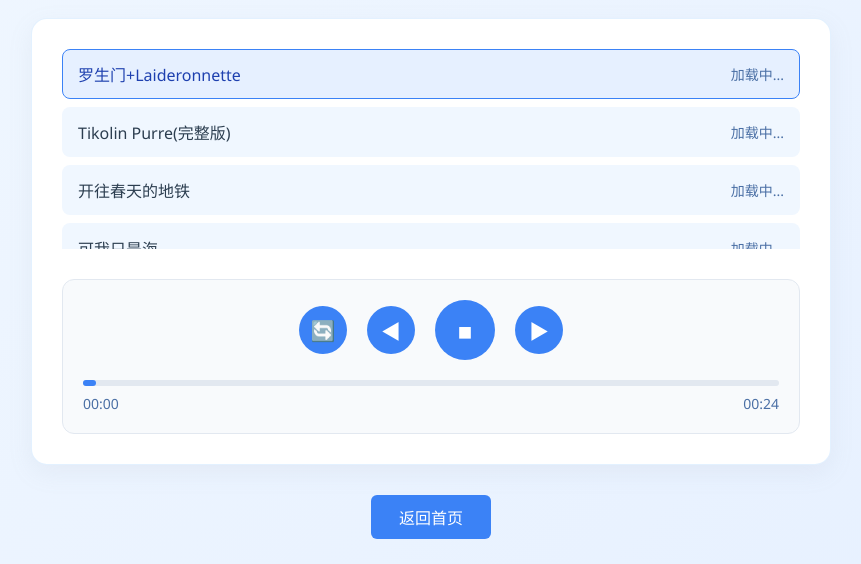
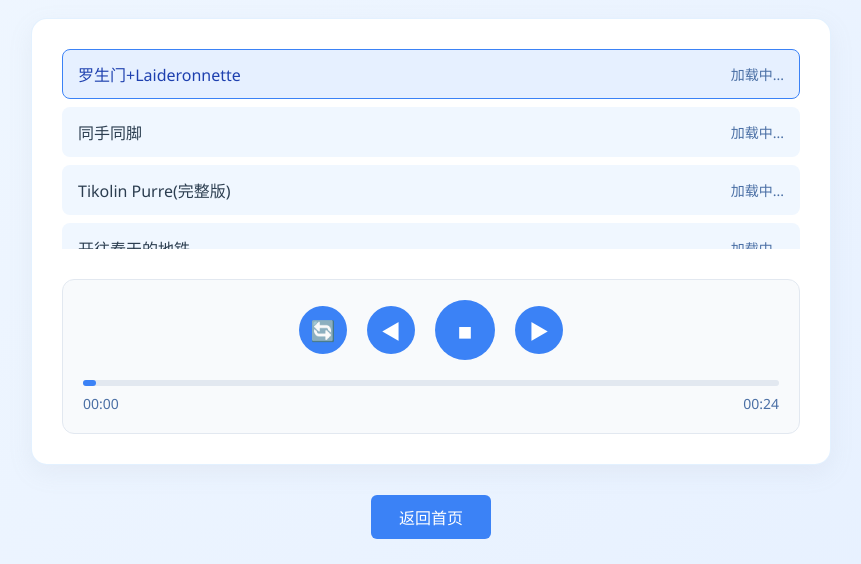
Before and after one commit to scjh986-web/cjh, a plain HTML site: page z.html in a window 1280 px wide. Shown: the part 108-672 px from the top of the page, without its empty margins (209-1070 px from the left). Drawn offline with Linux system fonts and the light colour scheme; files whose address does not match are found by name.

Commit message:
Update z.html

```diff
--- a/z.html
+++ b/z.html
@@ -197,6 +197,7 @@
         // 1. 配置本地音乐（关键！需将音乐文件与本HTML放在同一文件夹，修改以下信息）
         const localMusics = [
             { title: "罗生门+Laideronnette", src: "https://audio.jukehost.co.uk/NRRbALs2zlSEXBLDUe6xLQTI656jweYP" },
+            { title: "同手同脚", src: "https://audio.jukehost.co.uk/fQLg7pUQTSsI72ttt7V6Wlzcvs3huXRu" },
             { title: "Tikolin Purre(完整版)", src: "https://audio.jukehost.co.uk/bNPUZLinSUeDbFBVG6BZtRGC3V6nRMj8" }, // 音乐文件名为"1.mp3"，显示标题自定义
             { title: "开往春天的地铁", src: "https://audio.jukehost.co.uk/xPF8kXt11lpdYjESuJ91G0aCs8DRRKg3" }, // 示例：文件名为"晴天.mp3"
             { title: "可我只是海", src: "https://audio.jukehost.co.uk/p4Xz3DPvj7xZHCanTWfsSOiD9rXRMe8u" }, // 支持MP3、FLAC、WAV等格式
```
